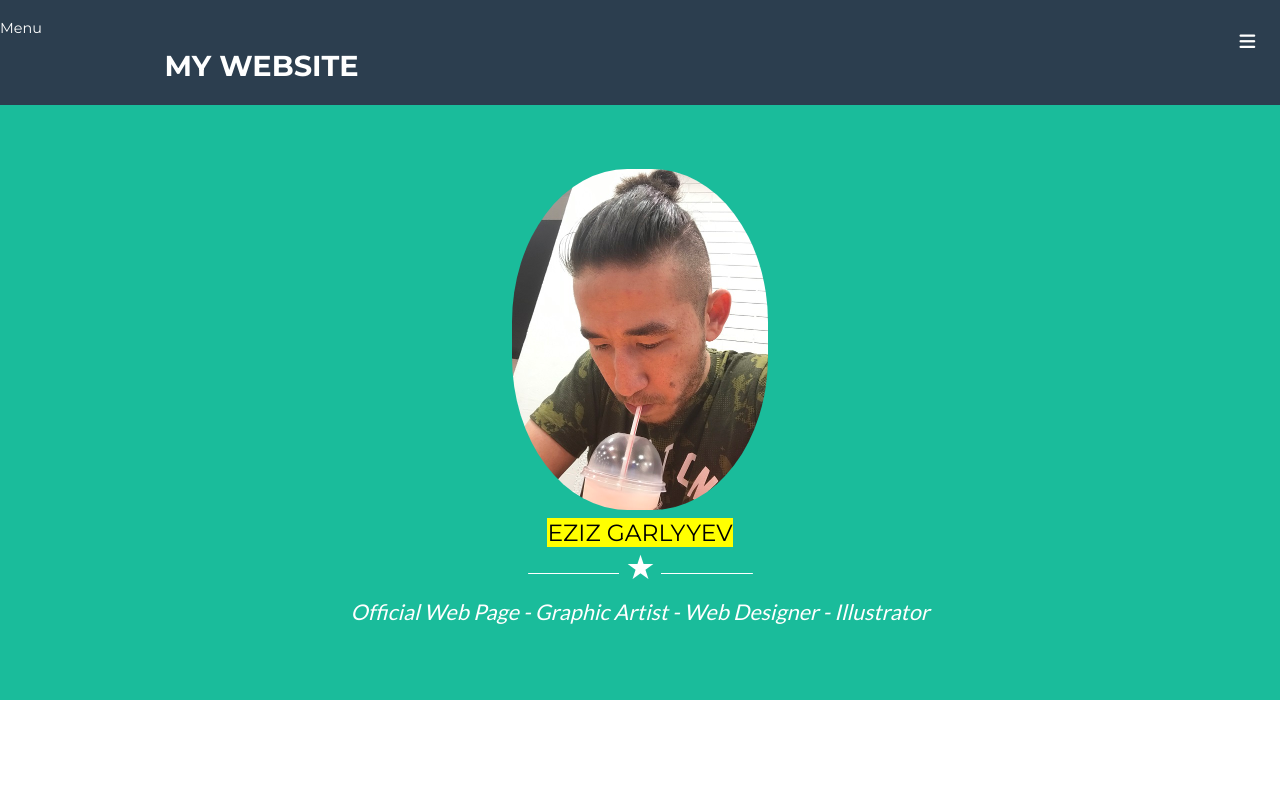
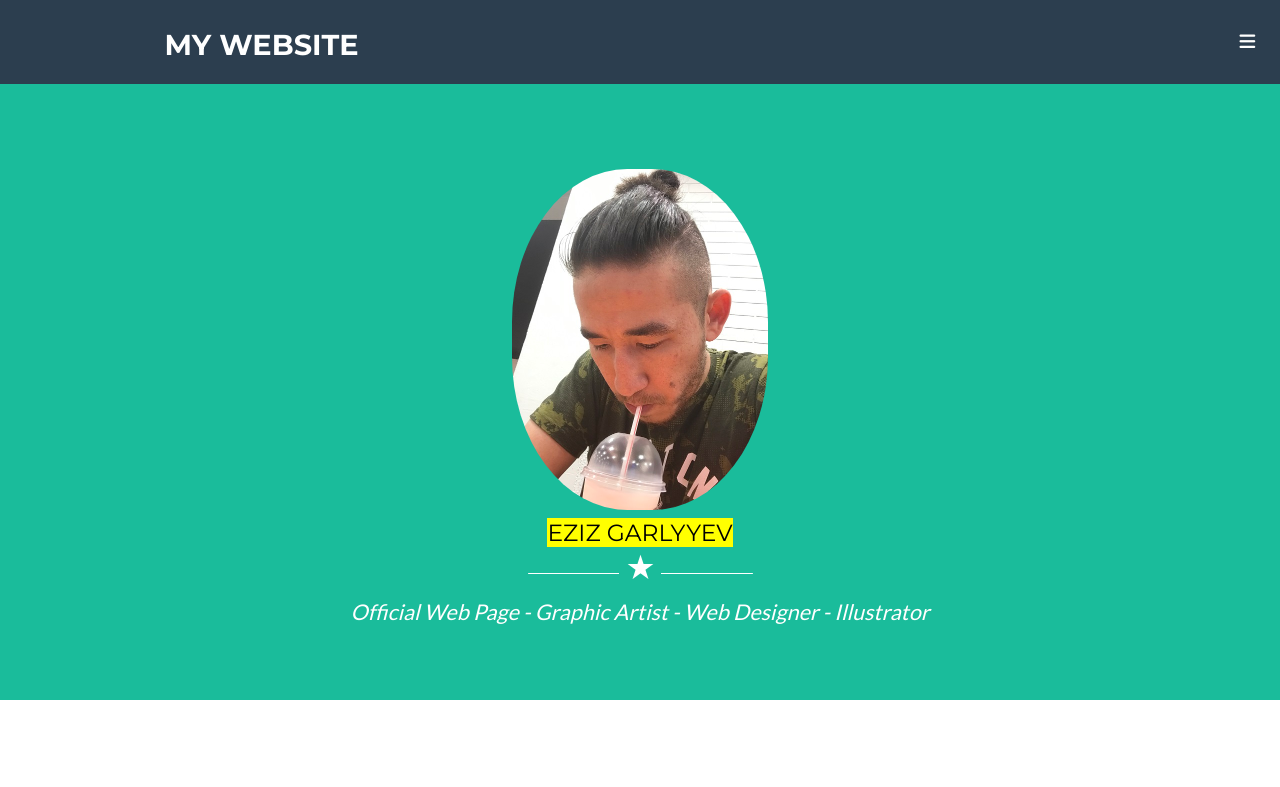
Before and after one commit to turkmenyigit/turkmenyigit.github.io, a plain HTML site: page index.html in a window 1280 px wide. Shown: the top 787 px of the page. Drawn offline with nearby package versions, Linux system fonts and the light colour scheme.

Commit message:
Update index.html

```diff
--- a/index.html
+++ b/index.html
@@ -24,7 +24,7 @@
 </head>
 
 <body>
-    <nav>Menu
+    <nav>
         <div class="container clearfix">
             <div id="logo-box">
                 <a href="#" class="logo text-uppercase">
```
